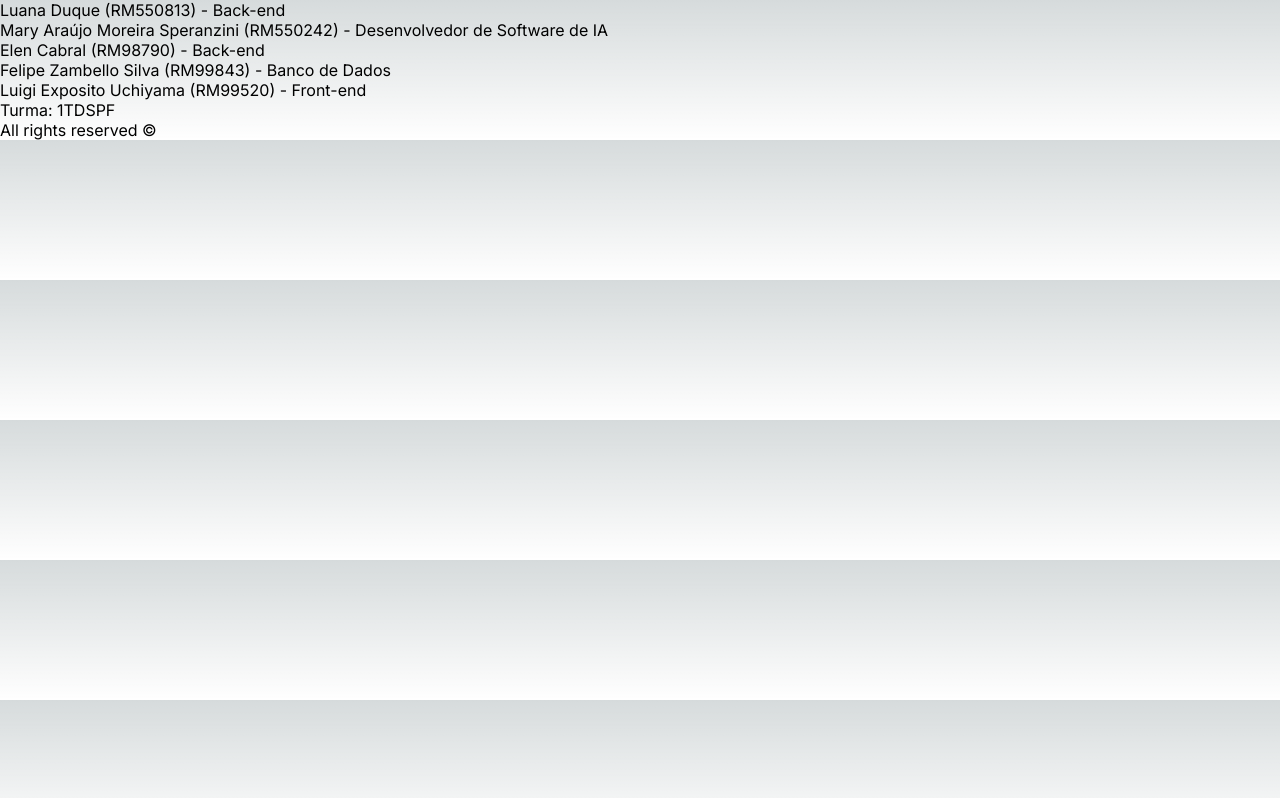
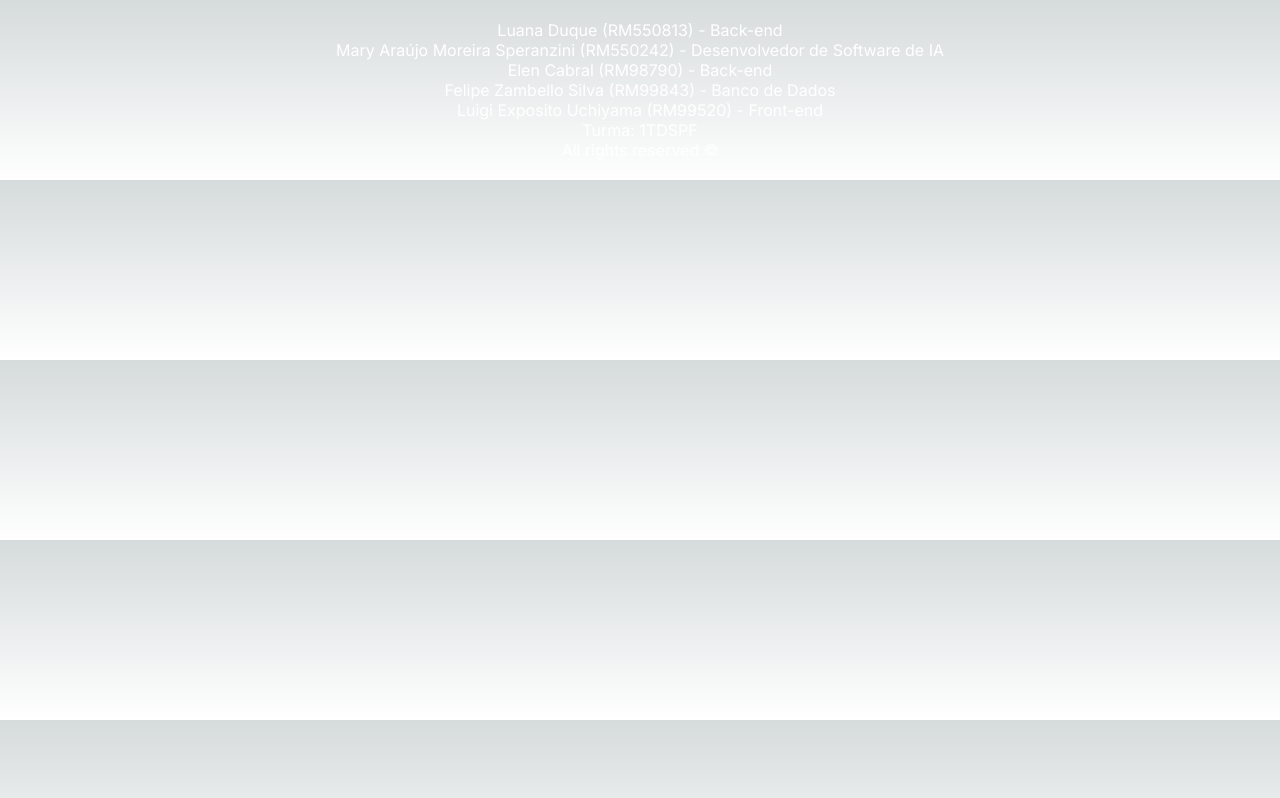
Before and after one commit to web-development-fiap/GS2, a Next.js app: page /footer in a window 1280 px wide. Built offline with nearby package versions, Linux system fonts and the light colour scheme.

Commit message:
iniciando o css do footer

```diff
--- a/src/app/footer/footer.module.css
+++ b/src/app/footer/footer.module.css
@@ -0,0 +1,5 @@
+.footer {
+    color: #fff;
+    padding: 20px;
+    text-align: center;
+  }
```
